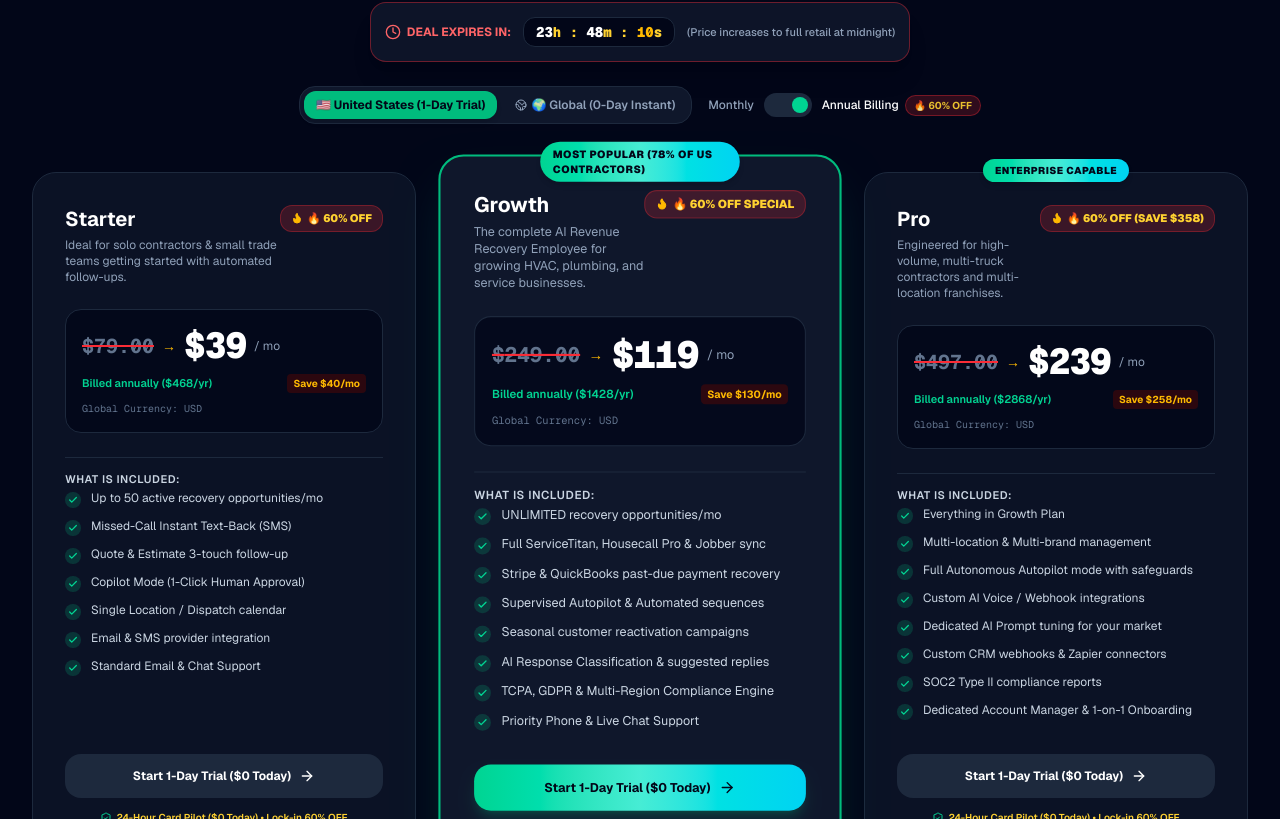
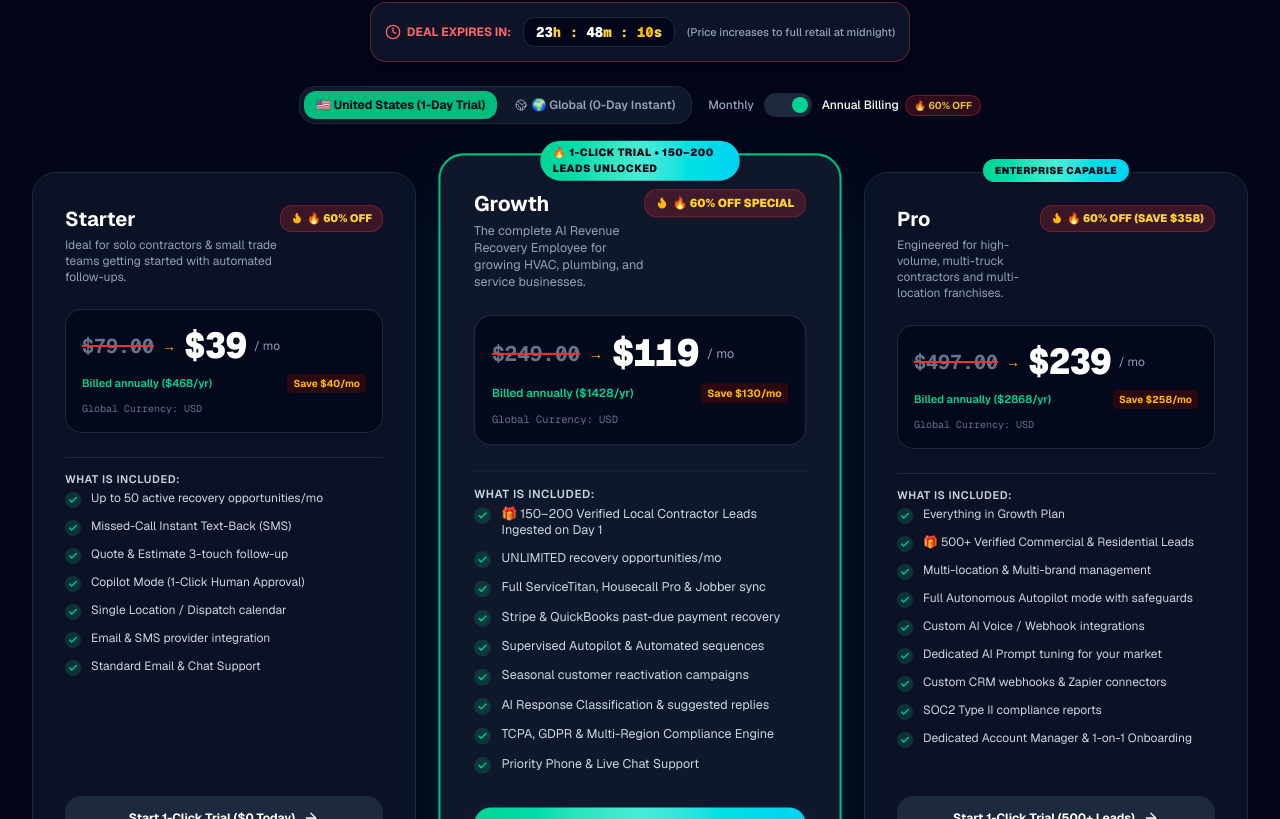
Before and after one commit to akashpardeshi188-design/revenuerecover-ai, a Next.js app: page /pricing in a window 1280 px wide. Shown: the part 381-1200 px from the top of the page. Built offline with nearby package versions, Linux system fonts and the light colour scheme.

Commit message:
feat: added 1-click trial delivering 150-200 local contractor leads to build instant trust

```diff
--- a/app/pricing/page.tsx
+++ b/app/pricing/page.tsx
@@ -62,7 +62,7 @@ export default function PricingPage() {
         'Email & SMS provider integration',
         'Standard Email & Chat Support',
       ],
-      cta: region === 'usa' ? 'Start 1-Day Trial ($0 Today)' : 'Instant 0-Day Activation',
+      cta: 'Start 1-Click Trial ($0 Today)',
       ctaHref: '/onboarding?plan=starter',
     },
     {
@@ -76,8 +76,9 @@ export default function PricingPage() {
       currencyLabel: region === 'usa' ? 'USD' : 'USD / £99 / CAD $159 / ₹9,936',
       discountBadge: '🔥 60% OFF SPECIAL',
       highlight: true,
-      badge: region === 'usa' ? 'MOST POPULAR (78% of US Contractors)' : 'GLOBAL BESTSELLER (INSTANT ACCESS)',
+      badge: '🔥 1-CLICK TRIAL • 150–200 LEADS UNLOCKED',
       features: [
+        '🎁 150–200 Verified Local Contractor Leads Ingested on Day 1',
         'UNLIMITED recovery opportunities/mo',
         'Full ServiceTitan, Housecall Pro & Jobber sync',
         'Stripe & QuickBooks past-due payment recovery',
@@ -87,7 +88,7 @@ export default function PricingPage() {
         'TCPA, GDPR & Multi-Region Compliance Engine',
         'Priority Phone & Live Chat Support',
       ],
-      cta: region === 'usa' ? 'Start 1-Day Trial ($0 Today)' : 'Instant 0-Day Activation',
+      cta: 'Start 1-Click Trial (150–200 Leads Included)',
       ctaHref: '/onboarding?plan=growth',
     },
     {
@@ -104,6 +105,7 @@ export default function PricingPage() {
       badge: 'ENTERPRISE CAPABLE',
       features: [
         'Everything in Growth Plan',
+        '🎁 500+ Verified Commercial & Residential Leads',
         'Multi-location & Multi-brand management',
         'Full Autonomous Autopilot mode with safeguards',
         'Custom AI Voice / Webhook integrations',
@@ -112,7 +114,7 @@ export default function PricingPage() {
         'SOC2 Type II compliance reports',
         'Dedicated Account Manager & 1-on-1 Onboarding',
       ],
-      cta: region === 'usa' ? 'Start 1-Day Trial ($0 Today)' : 'Instant 0-Day Activation',
+      cta: 'Start 1-Click Trial (500+ Leads)',
       ctaHref: '/onboarding?plan=pro',
     },
   ];
--- a/components/marketing/DualCheckoutModal.tsx
+++ b/components/marketing/DualCheckoutModal.tsx
@@ -104,14 +104,14 @@ export function DualCheckoutModal({
           <>
             {/* Header */}
             <div className="space-y-1.5">
-              <div className="inline-flex items-center gap-1.5 px-3 py-1 rounded-full bg-amber-500/10 border border-amber-500/30 text-amber-300 text-[11px] font-black uppercase">
-                <Flame className="w-3.5 h-3.5 fill-amber-400 text-amber-400" /> 60% OFF FOUNDING DISCOUNT LOCKED
+              <div className="inline-flex items-center gap-1.5 px-3 py-1 rounded-full bg-emerald-500/10 border border-emerald-500/30 text-emerald-300 text-[11px] font-black uppercase">
+                <Sparkles className="w-3.5 h-3.5 fill-emerald-400 text-emerald-400" /> 1-CLICK TRIAL • 150–200 LEADS UNLOCKED ON DAY 1
               </div>
               <h3 className="text-xl font-bold text-white tracking-tight">
-                Secure Checkout: {planName}
+                1-Click Trial Activation: {planName}
               </h3>
-              <p className="text-xs text-slate-400">
-                Instant 1-Click Digital Cloud Activation • Cancel Anytime with 1-Click
+              <p className="text-xs text-slate-300">
+                1-Click to activate. Instantly unlocks <strong>150–200 verified customer leads & missed-call recoveries</strong> in your local service area. Cancel anytime with 1-click.
               </p>
             </div>
 
@@ -198,8 +198,7 @@ export function DualCheckoutModal({
                   </span>
                 ) : (
                   <>
-                    <Lock className="w-4 h-4" /> Complete Payment with{' '}
-                    {selectedGateway === 'razorpay' ? 'Cards / Razorpay' : 'PayPal'} ($
+                    <Zap className="w-4 h-4 fill-slate-950" /> Start 1-Click Trial & Unlock 150–200 Leads ($
                     {amountUSD}/mo)
                   </>
                 )}
@@ -210,7 +209,7 @@ export function DualCheckoutModal({
                   <ShieldCheck className="w-3.5 h-3.5 text-emerald-400" /> 256-Bit SSL Encrypted
                 </span>
                 <span>•</span>
-                <span>No Long-Term Contracts • Keep 100% of Revenue</span>
+                <span>150–200 Leads Ingested on Day 1 • Cancel Anytime</span>
               </div>
             </div>
           </>
```
